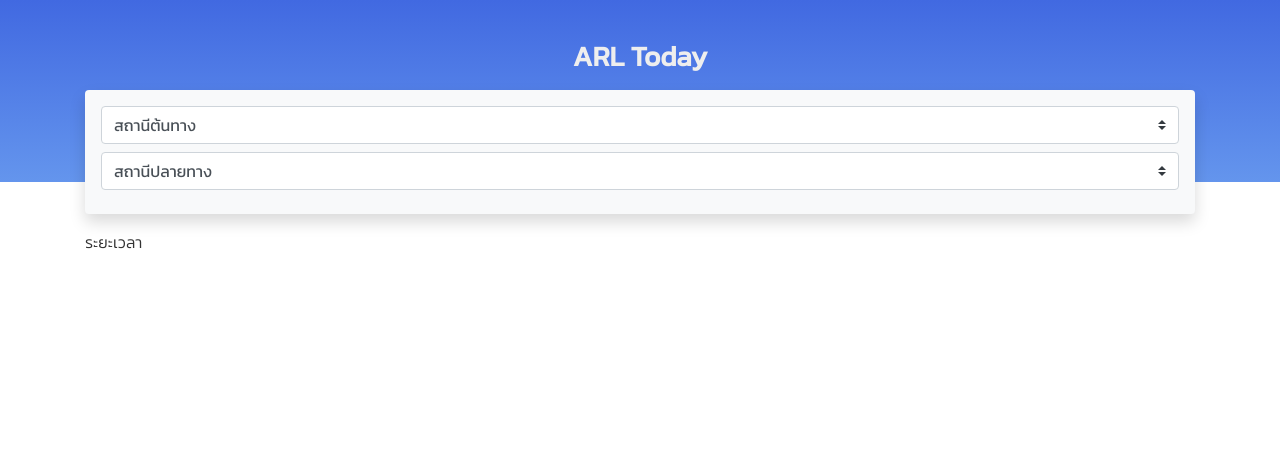
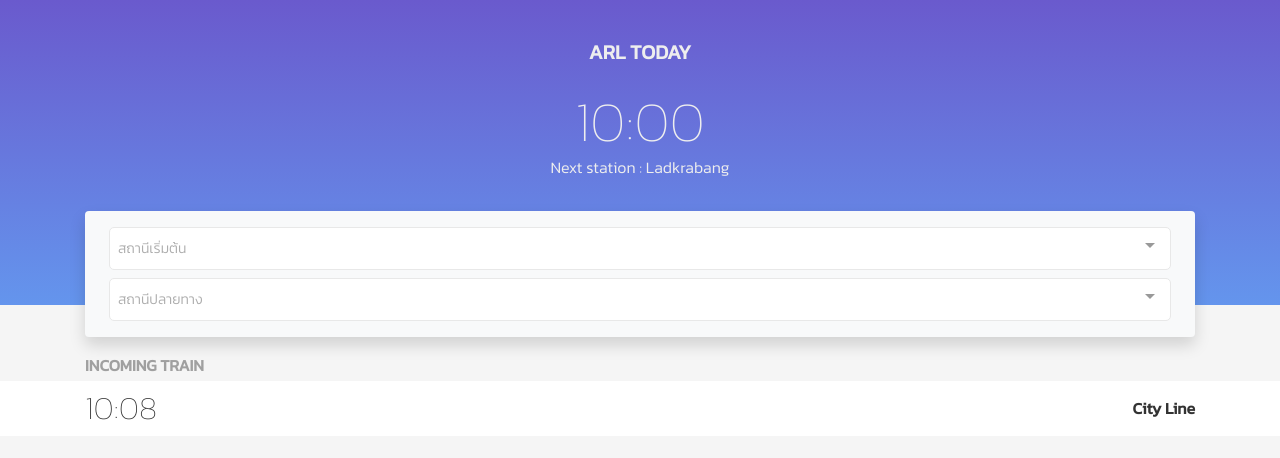
Before and after one commit to loukhin/ARL-today, a Vue app in the folder frontend/: page / in a window 1280 px wide. Shown: the top 458 px of the page. Built offline with nearby package versions, Linux system fonts and the light colour scheme.

Commit message:
Add template for Desktop

```diff
--- a/frontend/package.json
+++ b/frontend/package.json
@@ -7,6 +7,7 @@
     "bootstrap": "^4.3.1",
     "bootstrap-vue": "^2.0.4",
     "vue": "^2.6.10",
+    "vue-multiselect": "^2.1.6",
     "vue-router": "^3.1.3"
   },
   "devDependencies": {},
--- a/frontend/src/App.vue
+++ b/frontend/src/App.vue
@@ -1,13 +1,15 @@
 <template>
     <router-view></router-view>
 </template>
+<style src="vue-multiselect/dist/vue-multiselect.min.css"></style>
 <style>
-@import url('https://fonts.googleapis.com/css?family=Kanit:200,300,400&display=swap');
+@import url('https://fonts.googleapis.com/css?family=Kanit:100,300,400&display=swap');
 
 body {
     font-family: 'Kanit', sans-serif;
     font-weight: 300;
     color: #333;
     cursor: default;
+    background-color: #f5f5f5;
 }
 </style>
--- a/frontend/src/dashboard/Dashboard.vue
+++ b/frontend/src/dashboard/Dashboard.vue
@@ -1,13 +1,17 @@
 <template>
     <div>
         <Mobile class="hidden-md-up"></Mobile>
+        <Desktop class="hidden-lg-down"></Desktop>
     </div>
 </template>
 <script>
 import Mobile from './device/Mobile.vue'
+import Desktop from './device/Desktop.vue'
+
 export default {
     components: {
-        Mobile
+        Mobile,
+        Desktop
     }
 }
 </script>
--- /dev/null
+++ b/frontend/src/dashboard/device/Desktop.vue
@@ -0,0 +1,8 @@
+<template>
+    <div>
+
+    </div>
+</template>
+<style scoped>
+
+</style>
--- a/frontend/src/dashboard/device/Mobile.vue
+++ b/frontend/src/dashboard/device/Mobile.vue
@@ -2,28 +2,55 @@
     <div>
         <div id="app-header" class="container-fluid py-3">
             <div class="container text-center mt-4">
-                <h3 class="font-weight-bold">ARL Today</h3>
+                <h5 class="font-weight-bold text-uppercase">ARL Today</h5>
+                <div class="my-4">
+                    <div class="display-4 font-weight-lighter">10:00</div>
+                    <div class="font-weight-light">Next station : Ladkrabang</div>
+                </div>
                 <div class="row">
                     <div class="col-12 mt-2 mb-n5">
-                        <div id="app-box" class="bg-light rounded shadow p-3">
-                            <b-form-select v-model="start" :options="stations">
-                                <template>
-                                    <option :value="null" disabled>สถานีต้นทาง</option>
-                                </template>
-                            </b-form-select>
-                            <b-form-select class="my-2" v-model="destination" :options="stations">
-                                <template>
-                                    <option :value="null" disabled>สถานีปลายทาง</option>
-                                </template>
-                            </b-form-select>
+                        <div id="app-box" class="bg-light rounded shadow px-4 py-3">
+                            <multiselect
+                                placeholder="สถานีเริ่มต้น"
+                                v-model="station.from"
+                                :options="station.options"
+                                label="text"
+                                :searchable="false"
+                                :show-labels="false"
+                                :allowEmpty="false"
+                            >
+                            </multiselect>
+                            <multiselect
+                                class="mt-2"
+                                placeholder="สถานีปลายทาง"
+                                v-model="station.to"
+                                :options="station.options"
+                                label="text"
+                                :searchable="false"
+                                :show-labels="false"
+                                :allowEmpty="false"
+                            >
+                            </multiselect>
                         </div>
                     </div>
                 </div>
             </div>
         </div>
-        <div class="container-fluid py-5">
+        <div class="container-fluid pt-5">
             <div class="container">
-                <div>ระยะเวลา</div>
+                <div id="dashboard-title" class="text-uppercase font-weight-bold">Incoming Train</div>
+            </div>
+        </div>
+        <div class="container-fluid bg-white py-2 mt-1">
+            <div class="container">
+                <div class="row">
+                    <div class="col-4">
+                        <span class="h2 font-weight-lighter">10:08</span>
+                    </div>
+                    <div class="col-8 text-right my-auto">
+                        <span class="font-weight-bold text-middle">City Line</span>
+                    </div>
+                </div>
             </div>
         </div>
     </div>
@@ -32,9 +59,10 @@
 export default {
     data() {
         return {
-            start: null,
-            destination: null,
-            stations: [
+            station: {
+                from: '',
+                to: '',
+                options: [
                     { value: '01svp', text: 'สุวรรณภูมิ' },
                     { value: '02lkb', text: 'ลาดกระบัง' },
                     { value: '03btc', text: 'บ้านทับช้าง' },
@@ -44,6 +72,13 @@
                     { value: '07rpr', text: 'ราชปรารภ' },
                     { value: '08pyt', text: 'พญาไท' },
                 ]
+            },
+            schedules: [
+                { time: '10:00', type: 'City Line' },
+                { time: '10:08', type: 'City Line' },
+                { time: '10:16', type: 'City Line' },
+                { time: '10:24', type: 'City Line' },
+            ]
         }
     }
 }
@@ -51,9 +86,13 @@
 <style scoped>
 #app-header {
     color: #eee;
-    background-image: linear-gradient(royalblue, cornflowerblue)
+    background-image: linear-gradient(slateblue, cornflowerblue)
 }
 #app-box {
     color: #333;
+
+}
+#dashboard-title {
+    color: #a0a0a0;
 }
 </style>
--- a/frontend/src/main.js
+++ b/frontend/src/main.js
@@ -4,10 +4,13 @@
 import 'bootstrap/dist/css/bootstrap.css'
 import 'bootstrap-vue/dist/bootstrap-vue.css'
 
+import Multiselect from 'vue-multiselect'
+
 import {router} from './router.js'
 import App from './App.vue'
 
 Vue.use(BootstrapVue)
+Vue.component('multiselect', Multiselect)
 
 new Vue ({
     el: '#app',
```
Also changed, not shown: 1 other file (tests, documents, lock files or other folders). Lines whose indentation alone changed are shown as unchanged.
